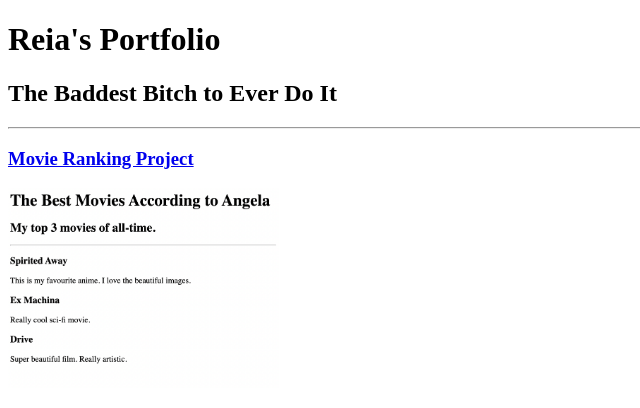
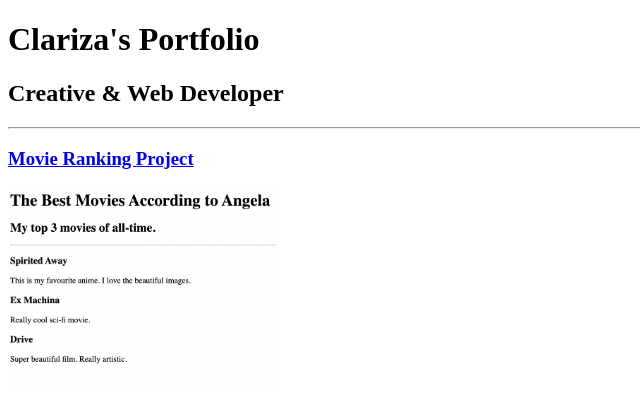
Before and after one commit to clarizareyes/html-portfolio, a plain HTML site: page index.html in a window 1280 px wide. Shown: the top 408 px of the page, without its empty margins (0-640 px from the left). Drawn offline with Linux system fonts and the light colour scheme.

Commit message:
Update index.html

```diff
--- a/index.html
+++ b/index.html
@@ -19,11 +19,11 @@ https://developer.mozilla.org/en-US/docs/Web/HTML/Element/img#attr-height -->
 <head>
     <meta charset="UTF-8">
     <meta name="viewport" content="width=device-width, initial-scale=1.0">
-    <title>Reia's Portfolio</title>
+    <title>Clariza's Portfolio</title>
 </head>
 <body>
-    <h1>Reia's Portfolio</h1>
-    <h2>The Baddest Bitch to Ever Do It</h2>
+    <h1>Clariza's Portfolio</h1>
+    <h2>Creative & Web Developer</h2>
     <hr/>
 
     <a href="./public/birthday-invite.html"><h3>Movie Ranking Project</h3></a>
```
